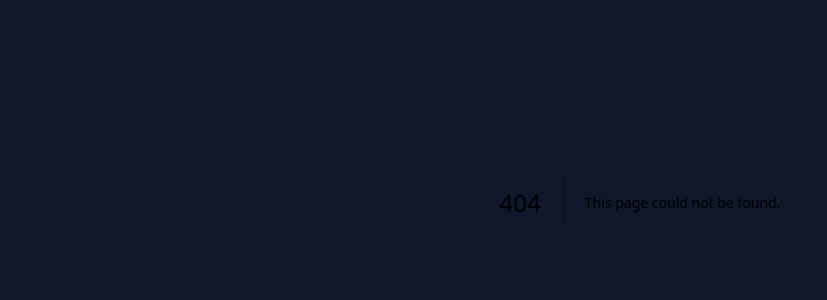
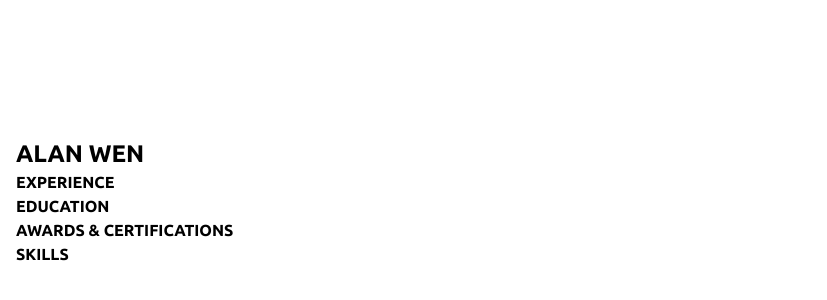
Before and after one commit to wenjalan/wenjalan-site, a Next.js app: page /animation in a window 1280 px wide. Before the commit this address had no page. Shown: the part 198-498 px from the top of the page, without its empty margins (0-827 px from the left). Built offline with nearby package versions, Linux system fonts and the light colour scheme.

Commit message:
Fooling around with CSS animations

```diff
--- /dev/null
+++ b/app/animation/animation.css
@@ -0,0 +1,62 @@
+/* * {
+  border: 1px solid green;
+} */
+
+.animation {
+  .bullet {
+    display: none;
+  }
+
+  &:hover {
+    cursor: default;
+
+    animation-name: persona;
+    animation-duration: 250ms;
+    animation-fill-mode: forwards;
+
+    .bullet {
+      display: inline-block;
+      animation: comeInFromLeft 250ms;
+      animation-fill-mode: forwards;
+    }
+
+    p {
+      animation-name: personaText;
+      animation-duration: 250ms;
+      animation-fill-mode: forwards;
+    }
+  }
+}
+
+@keyframes persona {
+  from {
+    color: black;
+    background-color: transparent;
+  }
+  to {
+    color: white;
+    background-color: black;
+  }
+}
+
+@keyframes personaText {
+  from {
+    translate: 0;
+  }
+  to {
+    translate: 5px;
+  }
+}
+
+@keyframes comeInFromLeft {
+  from {
+    transform: translateX(-100%);
+    opacity: 0;
+    padding-right: 0;
+  }
+  to {
+    transform: translateX(0);
+    opacity: 1;
+    padding-right: 5px;
+  }
+}
--- /dev/null
+++ b/app/animation/page.tsx
@@ -0,0 +1,21 @@
+import { Ubuntu } from "next/font/google"
+import "./animation.css"
+
+const ubuntu = Ubuntu({
+  weight: "700",
+  subsets: ["latin"],
+})
+
+export default function Animation() {
+  return (
+    <div className={`${ubuntu.className} h-screen w-full bg-white flex`}>
+      <div className="flex flex-col items-center justify-center w-full">
+        <h1 className="w-full px-4 text-2xl">ALAN WEN</h1>
+        <span className="w-full animation px-4"><p><span className="bullet">&gt;</span>EXPERIENCE</p></span>
+        <span className="w-full animation px-4"><p><span className="bullet">&gt;</span>EDUCATION</p></span>
+        <span className="w-full animation px-4"><p><span className="bullet">&gt;</span>AWARDS & CERTIFICATIONS</p></span>
+        <span className="w-full animation px-4"><p><span className="bullet">&gt;</span>SKILLS</p></span>
+      </div>
+    </div>
+  )
+}
```
